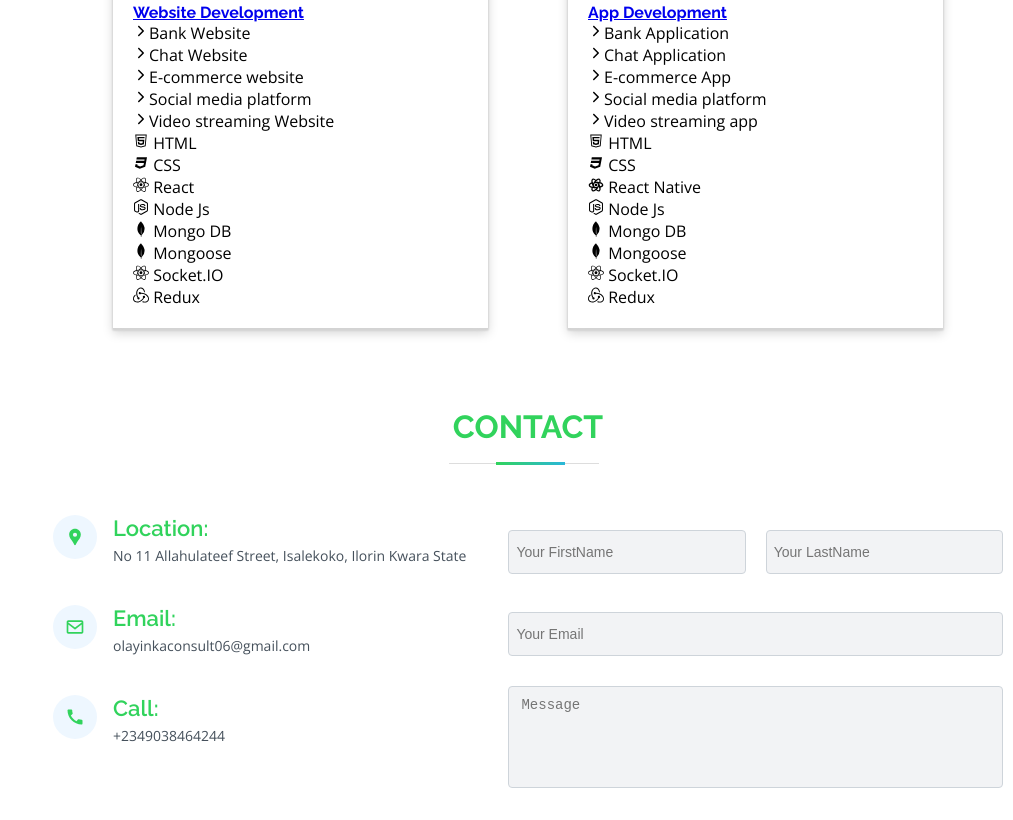
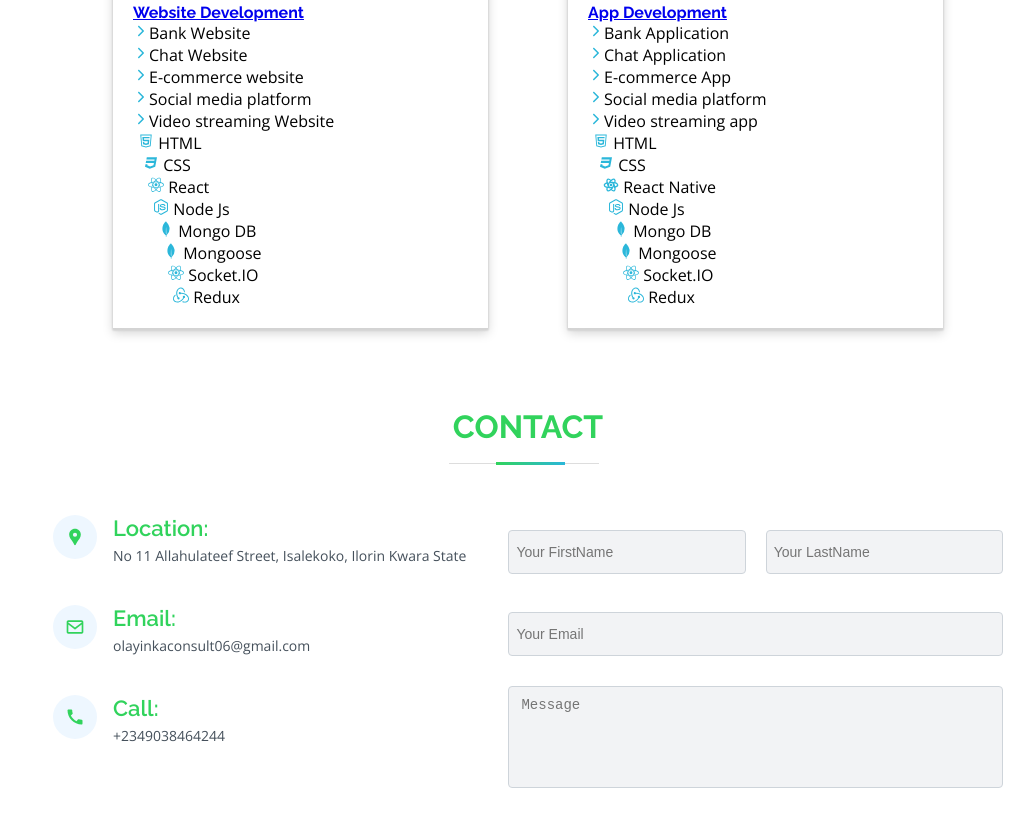
Before and after one commit to olayinka06-dev/official-portfolio-dev, a React (Create React App) app: page / in a window 1280 px wide. Shown: the part 3640-4460 px from the top of the page, without its empty margins (267-1280 px from the left). Built offline with nearby package versions, Linux system fonts and the light colour scheme.

Commit message:
Adjusting the some pages

```diff
--- a/src/components/Services page/Services.jsx
+++ b/src/components/Services page/Services.jsx
@@ -45,7 +45,7 @@ const Services = () => {
                     services && (
                       services[0].languages.map((language, index) => (
                         <ul key={index}>
-                          <li>{language.icon} {language.name}</li>
+                          <li  style={{ paddingLeft: `${(index + 1) * 5}px` }}>{language.icon} {language.name}</li>
                         </ul>
                       ))
                     )
@@ -73,7 +73,7 @@ const Services = () => {
                     services && (
                       services[1].languages.map((language, index) => (
                         <ul key={index}>
-                          <li>{language.icon} {language.name}</li>
+                          <li  style={{ paddingLeft: `${(index + 1) * 5}px` }}>{language.icon} {language.name}</li>
                         </ul>
                       ))
                     )
@@ -124,6 +124,9 @@ ul {
   text-decoration: none;
   list-style: none;
 }
+ul li svg{
+  color: var(--herospan);
+}
 .services .icon-box {
   text-align: center;
   padding: 70px 20px 80px 20px;
```
